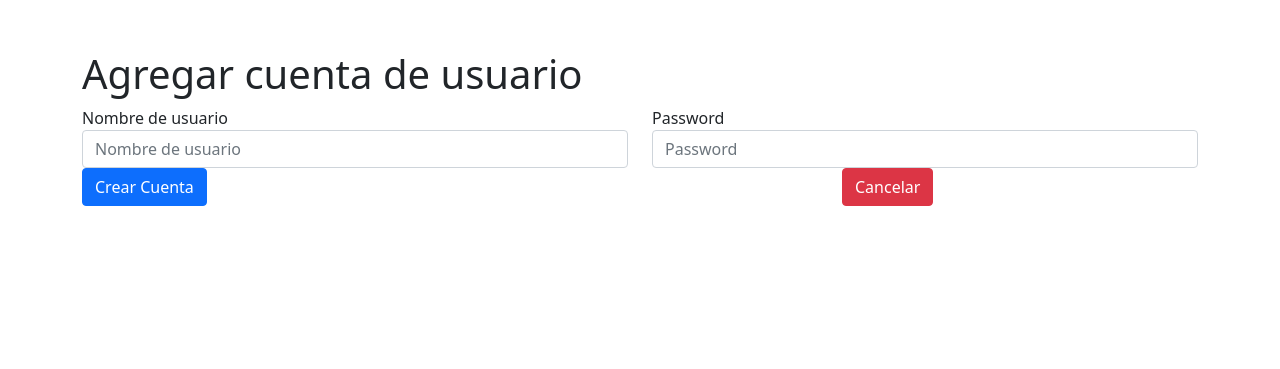
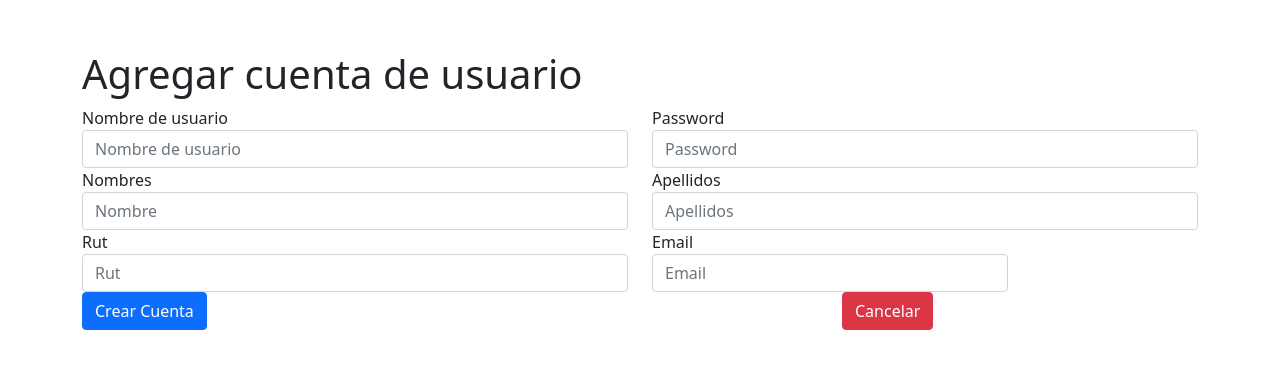
Before and after one commit to cmoraga-dev/casa_quinta, a PHP site: page /view/home/createEditAccounts.php in a window 1280 px wide. Shown: the part 74-443 px from the top of the page. Run offline with PHP 8.4, Linux system fonts and the light colour scheme; the visitor is signed in with stand-in values (Sample User, id 1); data that the repository does not hold is empty; some libraries are stand-ins or nearby versions.

Commit message:
agregando el crear cuenta con usuario de box

```diff
--- a/controller/Account-controller.php
+++ b/controller/Account-controller.php
@@ -122,11 +122,11 @@ class Account_controller{
     }
 
 
-    function createAccount($name , $pass){
+    function createAccount($name , $pass, $first_name, $last_name, $rut, $email){
         try {
             $user = new Account();
 
-            $res = $user->createAccount($name , $pass);
+            $res = $user->createAccount($name , $pass, $first_name, $last_name, $rut, $email);
 
             if ($res >0) {
                 echo json_encode(array('cod' => '202',
--- a/model/Account.php
+++ b/model/Account.php
@@ -33,16 +33,27 @@ include_once 'db.php';
         /** Crear Cuenta.
          * Funcion para crear cuenta para el acceso al sistema, las cuentas estan asociadas a un tipo de perfil con un rol de acceso.
          */
-        function createAccount($name, $pass){
+        function createAccount($name, $pass, $first_name, $last_name, $rut, $email){
             try {
 
                 $duplicateKey = $this->connect()->query("SELECT * FROM accounts WHERE user_name ='$name'");
                 $query = $this->connect()->prepare("INSERT INTO accounts (id_type_profile, user_name, pass) VALUES(2, '$name', '$pass')");
                 if($duplicateKey->rowCount() < 1){
                     $query->execute();
+
+                    // obtenemos el ultimo usuario creado para asi obtener el id recien creado.
                     $queryLast_id = $this->connect()->query("SELECT id FROM `accounts` ORDER BY `accounts`.`id` desc  limit 1");
+
+                    // lo sacamos con el fecth
                     $row_lastId = $queryLast_id->fetch(PDO::FETCH_ASSOC);
+
+                    // se lo agregamos a la variable
                     $last_id = $row_lastId['id'];
+
+                    //Luego de obtener el id, debemos agregarlo al nuevo usuario de box.
+                    $query2 = $this->connect()->prepare("INSERT INTO box_users (id_account, first_name, last_name, identification_number, email)
+                                                         VALUES($last_id, '$first_name', '$last_name', $rut, '$email')");
+
                 }
                 return $last_id;
 
--- a/public/js/accountsAdmin.js
+++ b/public/js/accountsAdmin.js
@@ -21,10 +21,10 @@ function createAccount(){
 
     let userName = document.getElementById("user").value;
     let password = document.getElementById("password").value;
-    // let name = document.getElementById("name").value;
-    // let fullname = document.getElementById("fullname").value;
-    // let rut = document.getElementById("rut").value;
-    // let email = document.getElementById("email").value;
+    let name = document.getElementById("name").value;
+    let fullname = document.getElementById("fullname").value;
+    let rut = document.getElementById("rut").value;
+    let email = document.getElementById("email").value;
 
     $.ajax({
         url: host+'/api/createAccount',
@@ -32,6 +32,10 @@ function createAccount(){
         data: {
             user : userName,
             pass : password,
+            first_name : name,
+            last_name : fullname,
+            rut : rut,
+            email : email,
         }
     }).done(function (response) {
        resp = JSON.parse(response)
--- a/view/Account/createAccount.php
+++ b/view/Account/createAccount.php
@@ -5,6 +5,6 @@ $api = new Account_controller();
 
 if($_SERVER["REQUEST_METHOD"] === "POST"){
     //$_POST = json_decode(file_get_contents("php://input"), true);
-    $api->createAccount($_POST['user'], $_POST['pass']);
+    $api->createAccount($_POST['user'], $_POST['pass'], $_POST['$first_name'], $_POST['$last_name'], $_POST['$rut'], $_POST['$email']);
 }
 ?>
--- a/view/home/createEditAccounts.php
+++ b/view/home/createEditAccounts.php
@@ -57,7 +57,7 @@ include("../login/validateSession.php");
                         <input type="password" class="form-control" id="password" placeholder="Password" required>
                     </div>
                 </div>
-                <!-- <div class="row">
+                <div class="row">
                     <div class="form-group col-md-6">
                         <label for="name">Nombres</label>
                         <input type="text" class="form-control" id="name" placeholder="Nombre" required>
@@ -76,7 +76,7 @@ include("../login/validateSession.php");
                         <label for="email">Email</label>
                         <input type="email" class="form-control" id="email" placeholder="Email" required>
                     </div>
-                </div> -->
+                </div>
                 <div class="row">
                     <div class="col-8">
                         <button type= "submit" class="btn btn-primary">Crear Cuenta</button>
```
